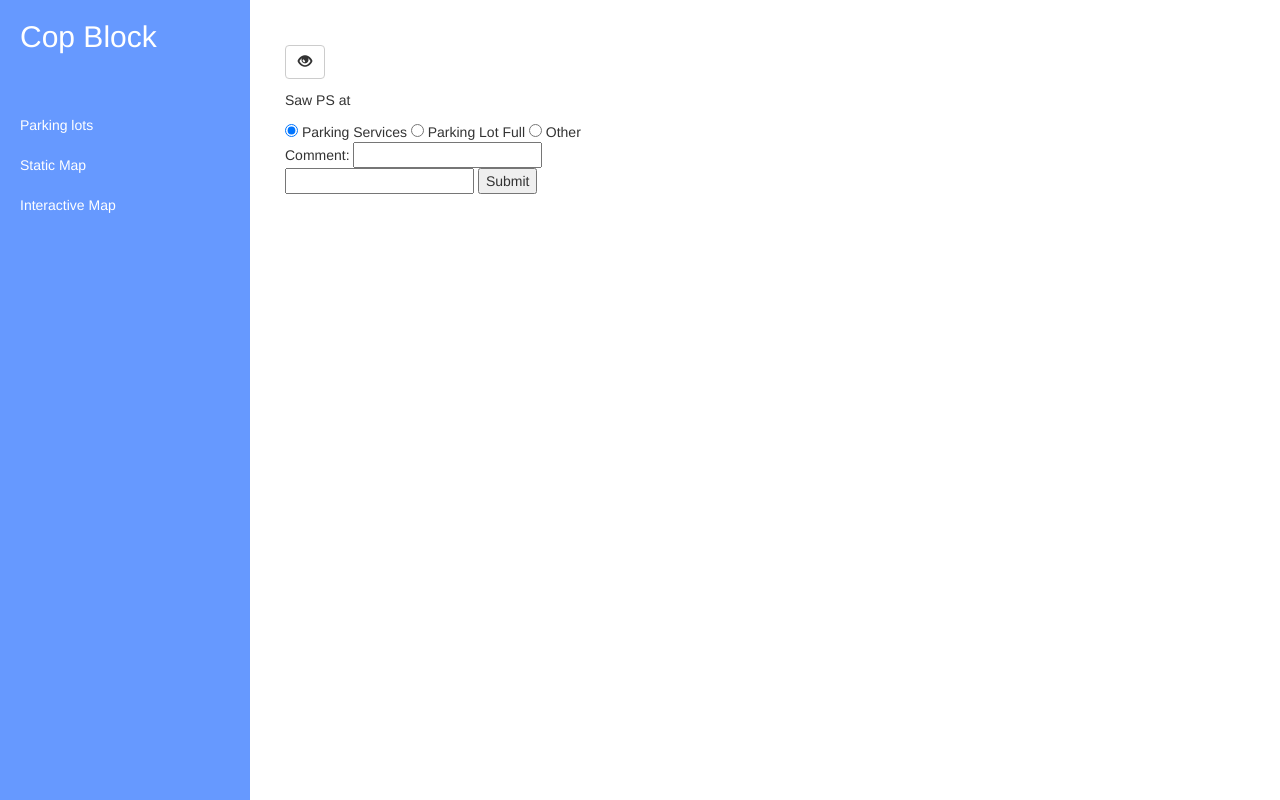
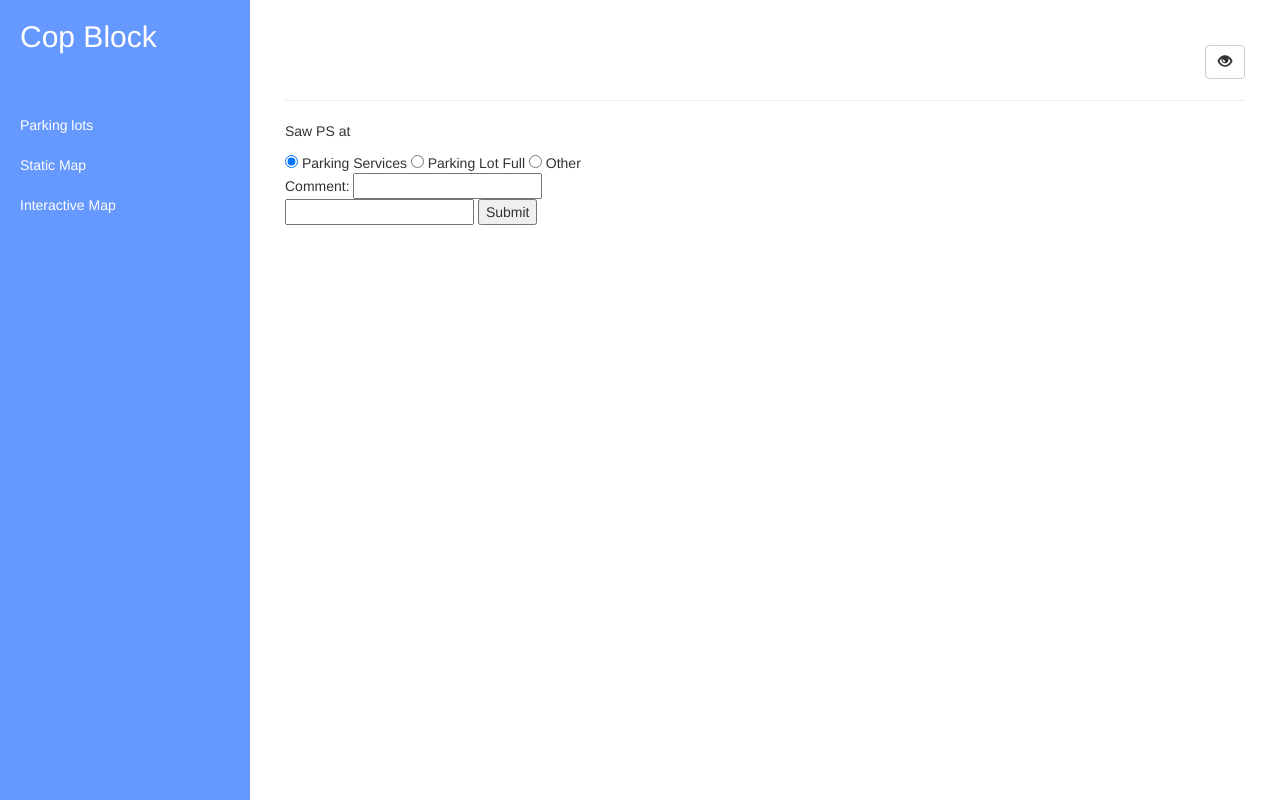
Before and after one commit to fujipug/project5, a Python web app: template templates/lots.html in a window 1280 px wide. Run offline with Jinja, Linux system fonts and the light colour scheme; the template is opened without the code that fills it, so the values that code supplies are empty; some libraries are stand-ins or nearby versions.

Commit message:
show/hide button now aligned right

```diff
--- a/templates/lots.html
+++ b/templates/lots.html
@@ -2,11 +2,17 @@
 
 {%block content%}
 
-<h1>{{ lot.name }} <small>{{ lot.description }}</small>
-  <button type="button" class="btn btn-default toggle-button" type="button" data-toggle="collapse" data-target=".comment-text" aria-expanded="false" aria-controls="collapseExample">
-    <span class="hidden glyphicon glyphicon-eye-close"></span><span class="glyphicon glyphicon-eye-open"></span>
-  </button>
+<div class="row">
+<h1>
+  <div class="col-lg-8 col-md-6 col-sm-6">{{ lot.name }} <small>{{ lot.description }}</small></div>
+  <div class="col-lg-4 col-md-6 col-sm-6 text-right">
+    <button type="button" class="btn btn-default toggle-button" type="button" data-toggle="collapse" data-target=".comment-text" aria-expanded="false" aria-controls="collapseExample">
+      <span class="hidden glyphicon glyphicon-eye-close"></span><span class="glyphicon glyphicon-eye-open"></span>
+    </button>
+  </div>
 </h1>
+</div>
+<hr />
 
 <!-- extract data from comments field (since it is ndb KeyProperty) -->
 {% for comment in comments %}
```
